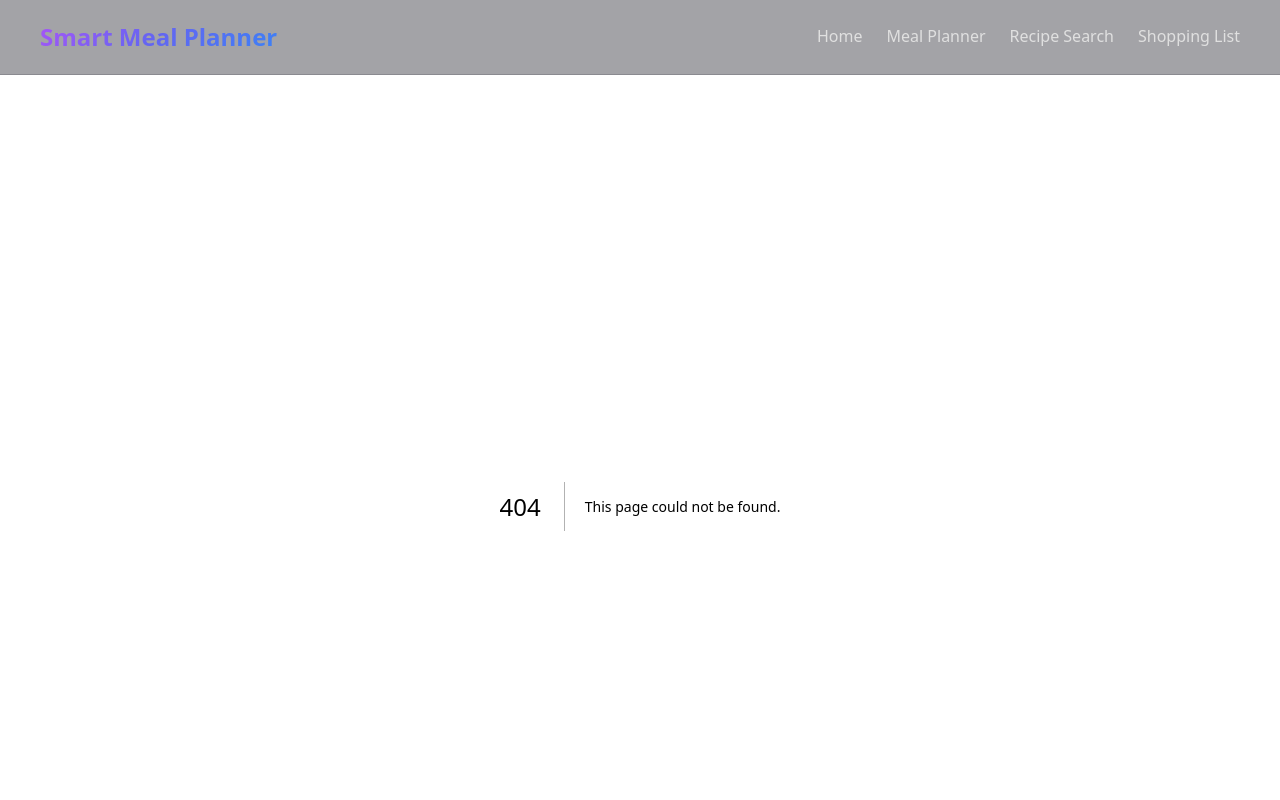
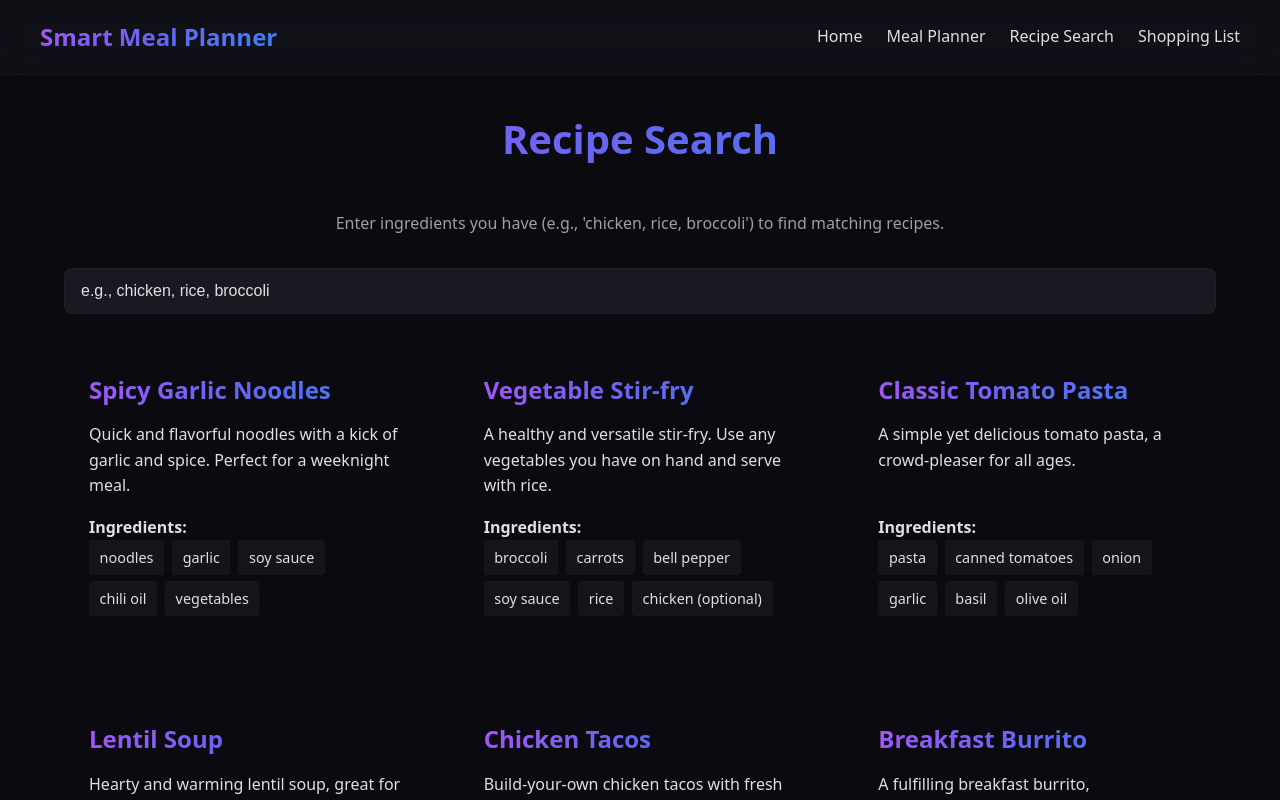
Before and after one commit to sahudevansh21/smart-meal-planner, a Next.js app: page /recipe-search in a window 1280 px wide. Before the commit this address had no page. Shown: the top 800 px of the page. Built offline with nearby package versions, Linux system fonts and the light colour scheme.

Commit message:
Add app/recipe-search/page.js

```diff
--- /dev/null
+++ b/app/recipe-search/page.js
@@ -0,0 +1,116 @@
+'use client';
+
+import { useState } from 'react';
+
+const mockRecipes = [
+  {
+    id: 1,
+    name: 'Spicy Garlic Noodles',
+    ingredients: ['noodles', 'garlic', 'soy sauce', 'chili oil', 'vegetables'],
+    description: 'Quick and flavorful noodles with a kick of garlic and spice. Perfect for a weeknight meal.',
+  },
+  {
+    id: 2,
+    name: 'Vegetable Stir-fry',
+    ingredients: ['broccoli', 'carrots', 'bell pepper', 'soy sauce', 'rice', 'chicken (optional)'],
+    description: 'A healthy and versatile stir-fry. Use any vegetables you have on hand and serve with rice.',
+  },
+  {
+    id: 3,
+    name: 'Classic Tomato Pasta',
+    ingredients: ['pasta', 'canned tomatoes', 'onion', 'garlic', 'basil', 'olive oil'],
+    description: 'A simple yet delicious tomato pasta, a crowd-pleaser for all ages.',
+  },
+  {
+    id: 4,
+    name: 'Lentil Soup',
+    ingredients: ['lentils', 'carrots', 'celery', 'onion', 'vegetable broth', 'spices'],
+    description: 'Hearty and warming lentil soup, great for meal prepping.',
+  },
+  {
+    id: 5,
+    name: 'Chicken Tacos',
+    ingredients: ['chicken breast', 'taco shells', 'lettuce', 'tomato', 'cheese', 'salsa', 'avocado'],
+    description: 'Build-your-own chicken tacos with fresh toppings.',
+  },
+  {
+    id: 6,
+    name: 'Breakfast Burrito',
+    ingredients: ['eggs', 'tortillas', 'cheese', 'bacon (optional)', 'potatoes', 'salsa'],
+    description: 'A fulfilling breakfast burrito, customizable with your favorite fillings.',
+  },
+  {
+    id: 7,
+    name: 'Fish and Chips',
+    ingredients: ['cod fillets', 'potatoes', 'flour', 'beer', 'oil'],
+    description: 'Crispy battered fish with homemade chips. A classic comfort food.',
+  },
+  {
+    id: 8,
+    name: 'Mushroom Risotto',
+    ingredients: ['arborio rice', 'mushrooms', 'onion', 'garlic', 'vegetable broth', 'parmesan cheese'],
+    description: 'Creamy and rich mushroom risotto, a gourmet dish made easy.',
+  }
+];
+
+export default function RecipeSearch() {
+  const [searchIngredients, setSearchIngredients] = useState('');
+  const [filteredRecipes, setFilteredRecipes] = useState(mockRecipes);
+
+  const handleSearch = (e) => {
+    const query = e.target.value.toLowerCase().split(',').map(s => s.trim()).filter(s => s.length > 0);
+    setSearchIngredients(e.target.value);
+
+    if (query.length === 0) {
+      setFilteredRecipes(mockRecipes);
+      return;
+    }
+
+    const results = mockRecipes.filter(recipe =>
+      query.every(q => recipe.ingredients.some(ingredient => ingredient.toLowerCase().includes(q)))
+    );
+    setFilteredRecipes(results);
+  };
+
+  return (
+    <div className="container">
+      <h1 className="section-title">Recipe Search</h1>
+      <p style={{ textAlign: 'center', marginBottom: '2rem', color: 'rgba(224,224,224,0.7)' }}>
+        Enter ingredients you have (e.g., 'chicken, rice, broccoli') to find matching recipes.
+      </p>
+
+      <div className="search-area">
+        <input
+          type="text"
+          className="input-field"
+          placeholder="e.g., chicken, rice, broccoli"
+          value={searchIngredients}
+          onChange={handleSearch}
+        />
+      </div>
+
+      <div className="recipe-list-grid">
+        {filteredRecipes.length > 0 ? (
+          filteredRecipes.map(recipe => (
+            <div key={recipe.id} className="card recipe-card">
+              <h3>{recipe.name}</h3>
+              <p>{recipe.description}</p>
+              <div>
+                <h4>Ingredients:</h4>
+                <ul>
+                  {recipe.ingredients.map((ing, index) => (
+                    <li key={index}>{ing}</li>
+                  ))}
+                </ul>
+              </div>
+            </div>
+          ))
+        ) : (
+          <p style={{ gridColumn: '1 / -1', textAlign: 'center', color: 'rgba(224,224,224,0.7)' }}>
+            No recipes found matching your ingredients. Try fewer or different ingredients!
+          </p>
+        )}
+      </div>
+    </div>
+  );
+}
```
